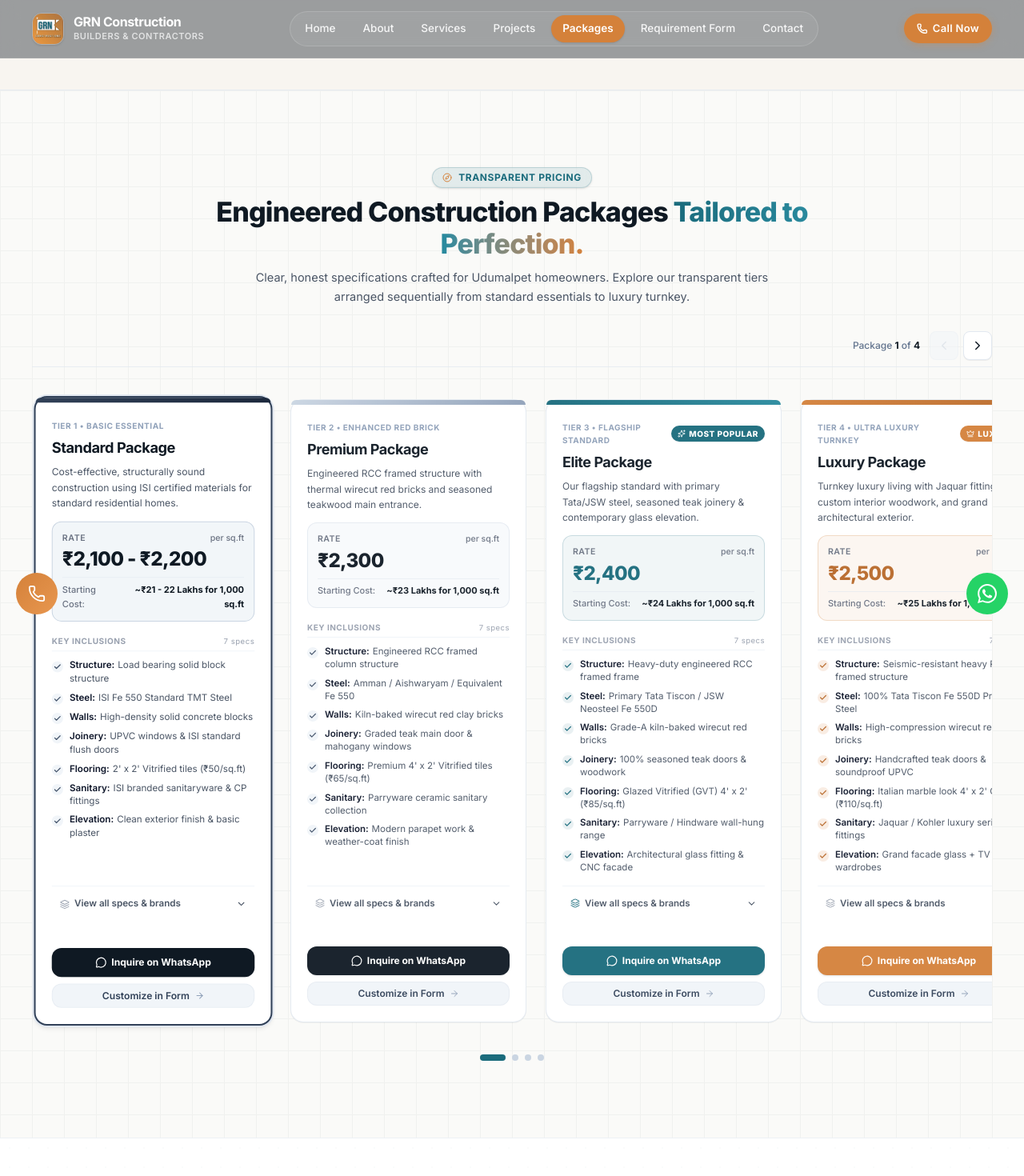
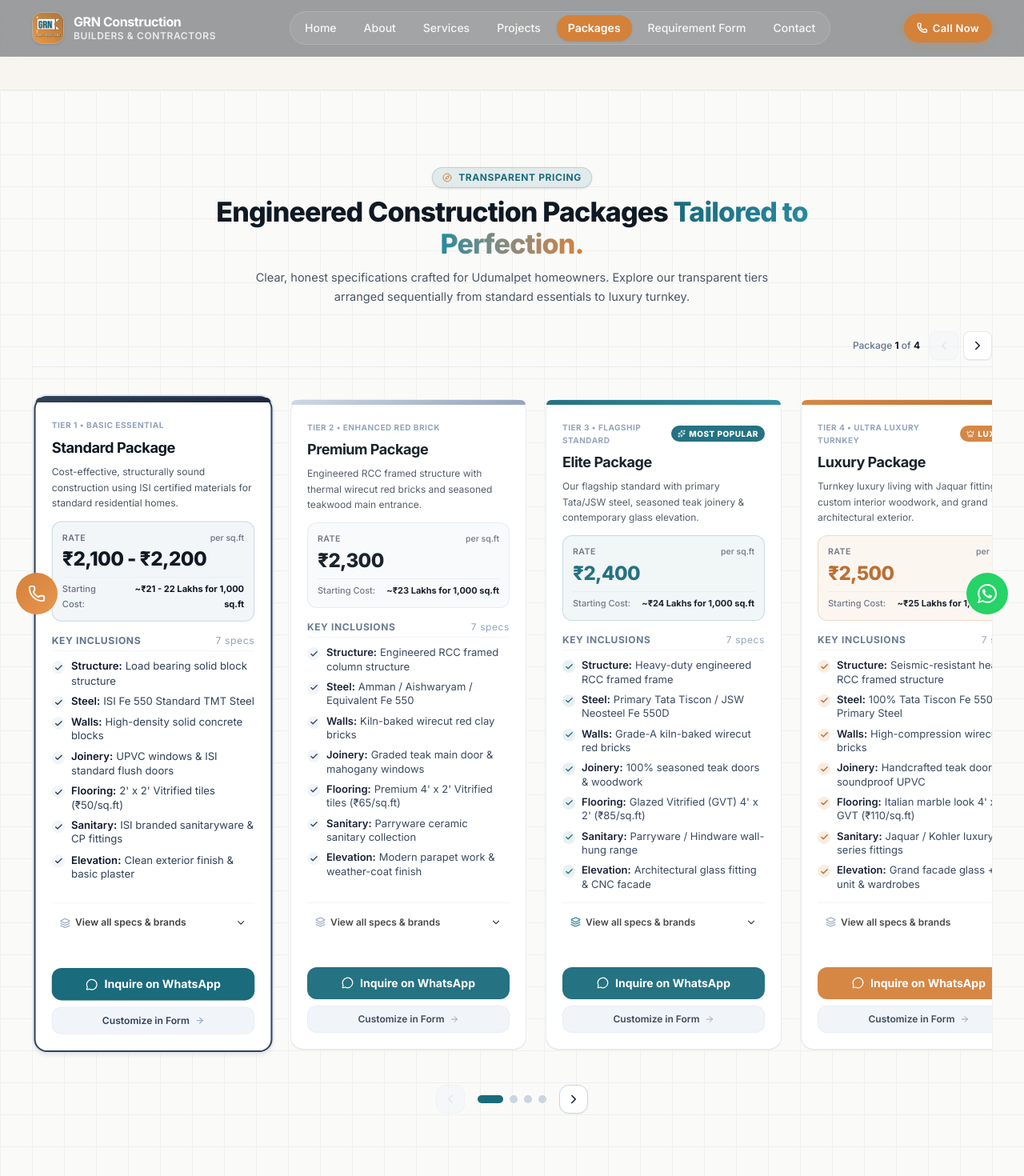
Before and after one commit to manikandanc97/grn-construction, a Next.js app: page /requirements in a window 1280 px wide. Shown: the top 1470 px of the page at 80% size. Built offline with nearby package versions, Linux system fonts and the light colour scheme.

Commit message:
feat: implement core landing page components including About, Services, Hero, Navbar, and Review sections

```diff
--- a/app/components/layout/Navbar.tsx
+++ b/app/components/layout/Navbar.tsx
@@ -95,15 +95,15 @@ export default function Navbar() {
             </div>
             <div>
               <p
-                className={`font-bold text-[15px] sm:text-base leading-tight font-display tracking-tight transition-colors ${
+                className={`font-bold text-base leading-tight font-display tracking-tight transition-colors ${
                   scrolled ? 'text-dark' : 'text-white'
                 }`}
               >
                 GRN Construction
               </p>
               <p
-                className={`text-[11px] font-semibold tracking-wider uppercase transition-colors ${
-                  scrolled ? 'text-secondary' : 'text-white/70'
+                className={`text-xs font-semibold tracking-wider uppercase transition-colors ${
+                  scrolled ? 'text-secondary' : 'text-white/80'
                 }`}
               >
                 Builders &amp; Contractors
@@ -112,19 +112,26 @@ export default function Navbar() {
           </Link>
 
           {/* Nav Links */}
-          <nav className="flex items-center gap-1 xl:gap-1.5 bg-white/[0.06] p-1 rounded-full border border-white/15">
+          <nav
+            className={`flex items-center gap-1 xl:gap-1.5 p-1 rounded-full border transition-all ${
+              scrolled
+                ? 'bg-slate-100/90 border-slate-200/90'
+                : 'bg-white/[0.08] border-white/15'
+            }`}
+          >
             {NAV_LINKS.map((link) => {
               const isActive = activeSection === link.href.replace('#', '');
               return (
                 <button
                   key={link.href}
                   onClick={() => handleNavClick(link.href)}
-                  className={`px-3.5 py-1.5 rounded-full text-[13.5px] font-medium tracking-normal transition-all duration-200 cursor-pointer whitespace-nowrap ${
+                  aria-current={isActive ? 'page' : undefined}
+                  className={`px-3.5 py-1.5 rounded-full text-xs sm:text-sm font-medium tracking-normal transition-all duration-200 cursor-pointer whitespace-nowrap ${
                     isActive
                       ? 'bg-secondary text-white shadow-sm font-semibold'
                       : scrolled
-                      ? 'text-dark/85 hover:text-secondary hover:bg-black/5'
-                      : 'text-white/90 hover:text-white hover:bg-white/12'
+                      ? 'text-neutral-700 hover:text-secondary hover:bg-black/5'
+                      : 'text-white/90 hover:text-white hover:bg-white/15'
                   }`}
                 >
                   {link.label}
@@ -173,11 +180,11 @@ export default function Navbar() {
                 GRN Construction
               </span>
               <span
-                className={`text-[9.5px] uppercase font-medium tracking-wider ${
-                  scrolled ? 'text-secondary' : 'text-white/70'
+                className={`text-xs font-semibold uppercase tracking-wider ${
+                  scrolled ? 'text-secondary' : 'text-white/80'
                 }`}
               >
-                Builders & Contractors
+                Builders &amp; Contractors
               </span>
             </div>
           </Link>
@@ -212,10 +219,11 @@ export default function Navbar() {
                   <button
                     key={link.href}
                     onClick={() => handleNavClick(link.href)}
+                    aria-current={isActive ? 'page' : undefined}
                     className={`text-left px-3.5 py-2.5 rounded-xl text-sm font-medium transition-colors ${
                       isActive
                         ? 'bg-secondary/10 text-secondary font-semibold'
-                        : 'text-dark/80 hover:bg-gray-50 hover:text-primary'
+                        : 'text-neutral-800 hover:bg-gray-50 hover:text-primary'
                     }`}
                   >
                     {link.label}
--- a/app/components/reviews/FeaturedReviewCard.tsx
+++ b/app/components/reviews/FeaturedReviewCard.tsx
@@ -155,7 +155,7 @@ export default function FeaturedReviewCard({
         {/* Review Media / Photos: Shown below with subtle hover scale */}
         {review.reviewPhotos && review.reviewPhotos.length > 0 && (
           <div className="mb-5 relative z-10">
-            <p className="text-xs font-semibold text-gray-500 uppercase tracking-wider mb-2.5">
+            <p className="text-xs font-semibold text-neutral-600 mb-2">
               Review Photos ({review.reviewPhotos.length})
             </p>
             <div className="flex items-center gap-3 overflow-x-auto pb-1.5 no-scrollbar">
--- a/app/components/reviews/SupportingReviewCard.tsx
+++ b/app/components/reviews/SupportingReviewCard.tsx
@@ -154,7 +154,7 @@ export default function SupportingReviewCard({
         {/* Review Photos (if present) */}
         {review.reviewPhotos && review.reviewPhotos.length > 0 && (
           <div className="mb-4 relative z-10">
-            <p className="text-xs font-semibold text-gray-500 uppercase tracking-wider mb-2">
+            <p className="text-xs font-semibold text-neutral-600 mb-2">
               Review Photos ({review.reviewPhotos.length})
             </p>
             <div className="flex items-center gap-2.5 overflow-x-auto pb-1.5 no-scrollbar">
@@ -186,8 +186,8 @@ export default function SupportingReviewCard({
               <ShieldCheck size={18} />
             </div>
             <div className="text-xs min-w-0">
-              <p className="font-bold text-dark text-[12.5px]">100% Genuine Google Feedback</p>
-              <p className="text-gray-500 text-[11.5px] mt-0.5 leading-snug">
+              <p className="font-bold text-dark text-xs sm:text-[13px]">100% Genuine Google Feedback</p>
+              <p className="text-neutral-600 text-xs mt-0.5 leading-normal">
                 Review verified through Google Business Profile for GRN Construction.
               </p>
             </div>
--- a/app/components/sections/ClientRequirementSection.tsx
+++ b/app/components/sections/ClientRequirementSection.tsx
@@ -530,9 +530,9 @@ _Submitted via GRN Construction Specification Form_`;
 
               {/* Form Navigation Overview */}
               <div className="space-y-1.5 mb-4">
-                <h4 className="text-[10px] font-bold text-gray-400 uppercase tracking-wider mb-1.5">
+                <p className="text-xs font-bold text-neutral-500 uppercase tracking-wider mb-1.5" aria-hidden="true">
                   Form Steps
-                </h4>
+                </p>
                 {SPECIFICATION_STEPS.map((s) => {
                   const isCurrent = currentStep === s.id;
                   const isDone = currentStep > s.id;
--- a/app/components/sections/HeroSection.tsx
+++ b/app/components/sections/HeroSection.tsx
@@ -180,7 +180,7 @@ export default function HeroSection() {
           <div ref={eyebrowRef} className="opacity-0 mb-4 sm:mb-5">
             <div className="inline-flex items-center gap-2.5 px-3.5 py-1.5 rounded-full border border-white/15 bg-white/[0.07] backdrop-blur-md">
               <span className="w-2 h-2 rounded-full bg-secondary shadow-[0_0_8px_rgba(212,129,58,0.8)]" />
-              <span className="text-[11px] sm:text-xs font-semibold tracking-wider uppercase text-white/90">
+              <span className="text-xs sm:text-sm font-semibold tracking-normal text-white">
                 Udumalpet&apos;s Trusted Builders Since 2018
               </span>
             </div>
--- a/app/components/sections/PackagesSection.tsx
+++ b/app/components/sections/PackagesSection.tsx
@@ -534,9 +534,9 @@ export default function PackagesSection() {
 
                     {/* 7 Aligned Core Inclusions */}
                     <div className="space-y-1.5 mb-3.5 flex-1">
-                      <div className="text-[10px] font-bold uppercase tracking-wider text-gray-400 pb-1 border-b border-slate-100 flex items-center justify-between">
+                      <div className="text-xs font-bold uppercase tracking-wider text-slate-500 pb-1 border-b border-slate-100 flex items-center justify-between">
                         <span>Key Inclusions</span>
-                        <span className="text-[9.5px] font-normal lowercase text-gray-400">
+                        <span className="text-xs font-normal lowercase text-slate-400">
                           7 specs
                         </span>
                       </div>
@@ -545,24 +545,24 @@ export default function PackagesSection() {
                         {pkg.coreInclusions.map((item, cIdx) => (
                           <div
                             key={cIdx}
-                            className="flex items-start gap-2 text-xs text-slate-700 leading-snug"
+                            className="flex items-start gap-2 text-xs sm:text-sm text-slate-700 leading-snug"
                           >
                             <span
-                              className={`mt-0.5 shrink-0 w-3.5 h-3.5 rounded-full flex items-center justify-center text-[9px] font-bold ${
+                              className={`mt-0.5 shrink-0 w-4 h-4 rounded-full flex items-center justify-center text-[10px] font-bold ${
                                 isElite
                                   ? 'bg-primary/10 text-primary'
                                   : isLux
                                   ? 'bg-secondary/15 text-secondary-dark'
-                                  : 'bg-slate-100 text-slate-600'
+                                  : 'bg-slate-100 text-slate-700'
                               }`}
                             >
-                              <Check size={10} strokeWidth={3} />
+                              <Check size={11} strokeWidth={3} />
                             </span>
-                            <div className="min-w-0 flex-1 text-[11.5px]">
+                            <div className="min-w-0 flex-1 text-xs sm:text-[13px]">
                               <span className="font-semibold text-slate-900 mr-1">
                                 {item.category}:
                               </span>
-                              <span className="text-gray-600">{item.spec}</span>
+                              <span className="text-slate-700">{item.spec}</span>
                             </div>
                           </div>
                         ))}
@@ -577,18 +577,18 @@ export default function PackagesSection() {
                           e.stopPropagation();
                           toggleExpand(pkg.id);
                         }}
-                        className={`w-full py-1.5 px-2.5 rounded-lg text-xs font-semibold flex items-center justify-between transition-colors ${
+                        className={`w-full py-2 px-2.5 rounded-lg text-xs font-semibold flex items-center justify-between transition-colors ${
                           isExpanded
                             ? 'bg-slate-100 text-dark'
-                            : 'text-gray-600 hover:text-dark hover:bg-slate-50'
+                            : 'text-neutral-700 hover:text-dark hover:bg-slate-50'
                         }`}
                         aria-expanded={isExpanded}
                       >
-                        <span className="flex items-center gap-1.5 text-[11.5px]">
-                          <Layers size={12} className={isElite ? 'text-primary' : 'text-gray-400'} />
+                        <span className="flex items-center gap-1.5 text-xs">
+                          <Layers size={13} className={isElite ? 'text-primary' : 'text-slate-400'} />
                           {isExpanded ? 'Hide detailed specs' : 'View all specs & brands'}
                         </span>
-                        {isExpanded ? <ChevronUp size={13} /> : <ChevronDown size={13} />}
+                        {isExpanded ? <ChevronUp size={14} /> : <ChevronDown size={14} />}
                       </button>
 
                       {/* Expandable Specifications Area */}
@@ -596,16 +596,16 @@ export default function PackagesSection() {
                         <div className="mt-2.5 p-3 rounded-xl bg-slate-50 border border-slate-200/80 text-xs space-y-2.5 animate-in fade-in duration-200">
                           {pkg.detailedSpecs.map((group, gIdx) => (
                             <div key={gIdx} className="space-y-1">
-                              <div className="text-[10px] font-bold text-gray-500 uppercase tracking-wider">
+                              <div className="text-xs font-bold text-slate-600 uppercase tracking-wider">
                                 {group.category}
                               </div>
                               <ul className="space-y-1 text-slate-700">
                                 {group.items.map((specItem, sIdx) => (
                                   <li
                                     key={sIdx}
-                                    className="flex items-start gap-1.5 text-[11px] leading-relaxed"
+                                    className="flex items-start gap-1.5 text-xs leading-relaxed"
                                   >
-                                    <span className="text-primary mt-1 text-[7px]">•</span>
+                                    <span className="text-primary mt-1 text-[8px]">•</span>
                                     <span>{specItem}</span>
                                   </li>
                                 ))}
@@ -619,27 +619,27 @@ export default function PackagesSection() {
 
                   {/* Card Actions (Bottom Pinned) */}
                   <div className="p-4 sm:p-5 pt-0 space-y-2">
-                    {/* Primary CTA */}
+                    {/* Primary CTA: Consistently vibrant brand action button */}
                     <a
                       href={getWhatsAppPackageUrl(pkg.name, pkg.price)}
                       target="_blank"
                       rel="noopener noreferrer"
-                      className={`w-full py-2.5 px-3 rounded-xl text-xs font-bold flex items-center justify-center gap-1.5 transition-all duration-200 shadow-2xs active:scale-[0.99] ${
+                      className={`w-full py-2.5 px-3 rounded-xl text-xs sm:text-sm font-bold flex items-center justify-center gap-2 transition-all duration-200 shadow-xs active:scale-[0.99] ${
                         isElite
-                          ? 'bg-primary text-white hover:bg-primary-dark shadow-sm'
+                          ? 'bg-primary text-white hover:bg-primary-hover shadow-sm'
                           : isLux
                           ? 'bg-secondary text-white hover:bg-secondary-dark shadow-sm'
-                          : 'bg-dark text-white hover:bg-dark-muted'
+                          : 'bg-primary text-white hover:bg-primary-hover shadow-sm'
                       }`}
                     >
-                      <MessageCircle size={14} />
+                      <MessageCircle size={15} />
                       <span>Inquire on WhatsApp</span>
                     </a>
 
                     {/* Secondary CTA */}
                     <Link
                       href="#requirements"
-                      className="w-full py-1.5 px-3 rounded-xl text-xs font-semibold text-slate-700 bg-slate-100 hover:bg-slate-200/70 border border-slate-200/60 flex items-center justify-center gap-1.5 transition-colors"
+                      className="w-full py-2 px-3 rounded-xl text-xs font-semibold text-slate-700 bg-slate-100 hover:bg-slate-200/70 border border-slate-200/60 flex items-center justify-center gap-1.5 transition-colors"
                     >
                       <span>Customize in Form</span>
                       <ArrowRight size={12} className="text-slate-400" />
@@ -650,23 +650,23 @@ export default function PackagesSection() {
             })}
           </div>
 
-          {/* Slider Pagination Dots & Mobile Navigation Controls */}
-          <div className="flex items-center justify-center gap-3 mt-4 sm:mt-6">
+          {/* Slider Pagination Dots & Direct Proximity Navigation Controls */}
+          <div className="flex items-center justify-center gap-4 mt-5 sm:mt-7">
             <button
               type="button"
               onClick={handlePrev}
               disabled={!canPrev}
               aria-label="Previous package"
-              className={`p-1.5 rounded-lg border transition-all sm:hidden ${
+              className={`p-2 rounded-xl border transition-all ${
                 canPrev
-                  ? 'bg-white border-slate-200 text-dark active:scale-95 shadow-2xs'
+                  ? 'bg-white border-slate-300 text-dark hover:bg-slate-50 active:scale-95 shadow-xs cursor-pointer'
                   : 'bg-slate-100 border-slate-200/60 text-slate-300 opacity-50 cursor-not-allowed'
               }`}
             >
-              <ChevronLeft size={16} />
+              <ChevronLeft size={18} />
             </button>
 
-            {/* Slide Dots Indicator (Low to High: 1 -> 4) */}
+            {/* Slide Dots Indicator */}
             <div className="flex items-center gap-2">
               {PACKAGES.map((pkg, idx) => (
                 <button
@@ -674,10 +674,10 @@ export default function PackagesSection() {
                   type="button"
                   onClick={() => scrollToIndex(idx)}
                   aria-label={`Go to ${pkg.name}`}
-                  className={`h-2 rounded-full transition-all duration-300 ${
+                  className={`h-2.5 rounded-full transition-all duration-300 ${
                     activeIndex === idx
                       ? 'w-8 bg-primary'
-                      : 'w-2 bg-slate-300 hover:bg-slate-400'
+                      : 'w-2.5 bg-slate-300 hover:bg-slate-400'
                   }`}
                 />
               ))}
@@ -688,13 +688,13 @@ export default function PackagesSection() {
               onClick={handleNext}
               disabled={!canNext}
               aria-label="Next package"
-              className={`p-1.5 rounded-lg border transition-all sm:hidden ${
+              className={`p-2 rounded-xl border transition-all ${
                 canNext
-                  ? 'bg-white border-slate-200 text-dark active:scale-95 shadow-2xs'
+                  ? 'bg-white border-slate-300 text-dark hover:bg-slate-50 active:scale-95 shadow-xs cursor-pointer'
                   : 'bg-slate-100 border-slate-200/60 text-slate-300 opacity-50 cursor-not-allowed'
               }`}
             >
-              <ChevronRight size={16} />
+              <ChevronRight size={18} />
             </button>
           </div>
         </div>
```
Also changed, not shown: app/components/sections/AboutSection.tsx (+7 -7 lines), app/components/sections/ProjectsSection.tsx (+6 -5 lines), app/components/sections/ServicesSection.tsx (+17 -17 lines).
